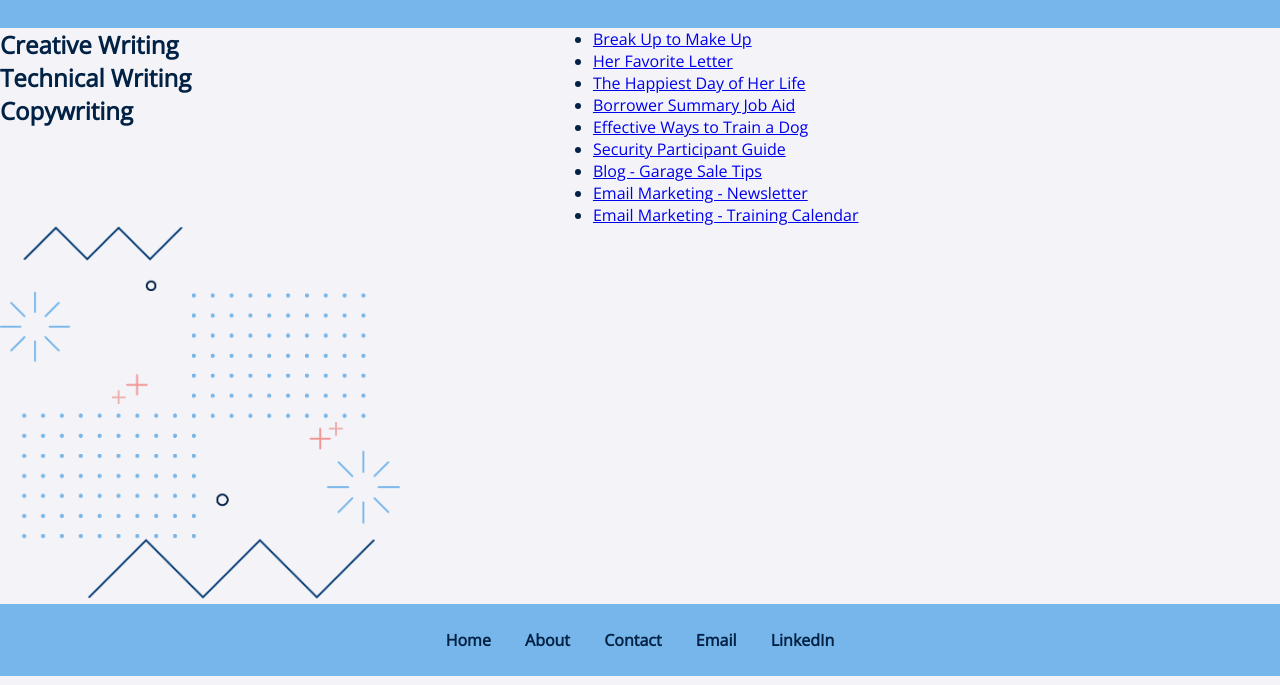
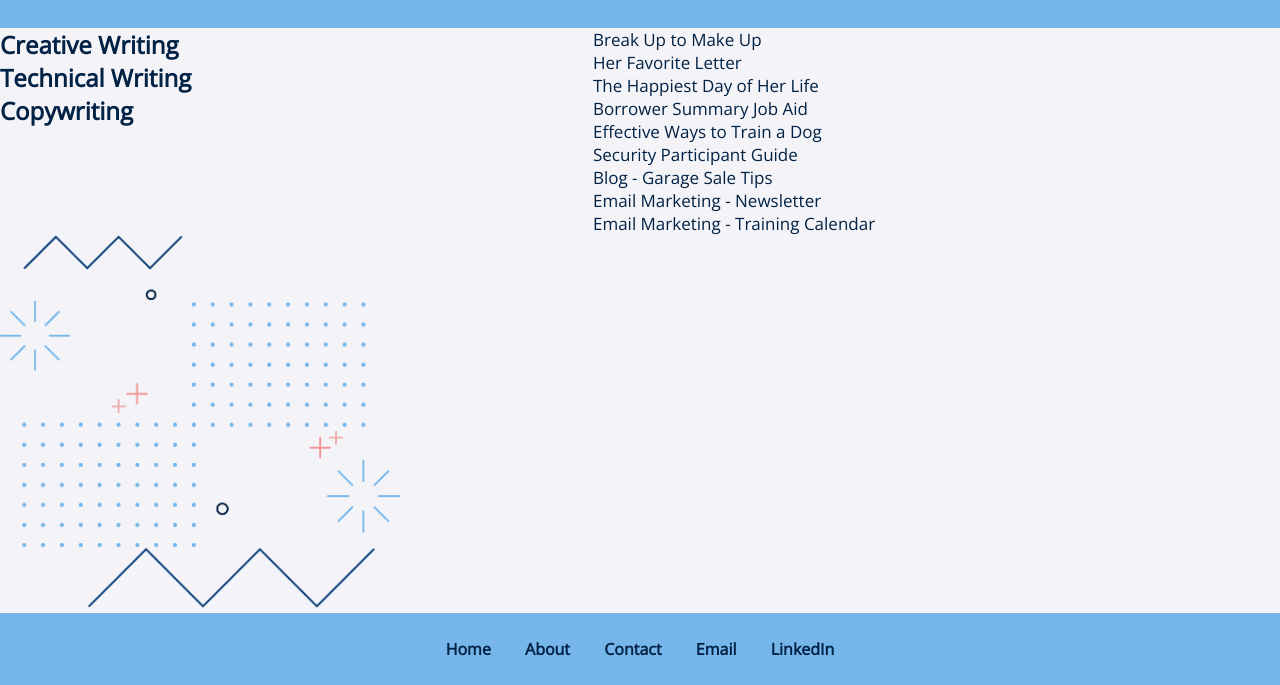
Before and after one commit to JDekle7/p3-dekle-jourdan, a plain HTML site: page writing.html in a window 1280 px wide. Shown: the part 211-896 px from the top of the page. Drawn offline with Linux system fonts and the light colour scheme.

Commit message:
edited writing page

```diff
--- a/css/stylesheet.css
+++ b/css/stylesheet.css
@@ -187,6 +187,25 @@ main img {
 }
 
 /*=====writing page=====*/
+.right-half2 a {
+    color: #022245;
+    text-decoration: none;
+    font-size: 17px;
+}
+
+.right-half2 a:visited {
+    color: #022245;
+}
+
+.right-half2 ul {
+    list-style-type: none;
+}
+
+.right-half2 {
+    vertical-align: top;
+    list-style-type: none;
+}
+
 .left-half2, .right-half2 {
     width: 46%;
     display: inline-block;
@@ -196,10 +215,7 @@ main img {
     vertical-align: top;
 }
 
-.right-half2 {
-    vertical-align: top;
-    list-style-type: none;
-}
+
 
 /*======uxd page======*/
 
--- a/writing.html
+++ b/writing.html
@@ -34,23 +34,23 @@
             <section class="right-half2">
                 <div class="creative-writing">
                     <ul>
-                        <li class="writing-samples1"><a href="#" target="_blank">Break Up to Make Up</a></li>
-                        <li class="writing-samples1"><a href="#" target="_blank">Her Favorite Letter</a></li>
-                        <li class="writing-samples1"><a href="#" target="_blank">The Happiest Day of Her Life</a></li>
+                        <li class="writing-samples1"><a href="https://1drv.ms/b/s!ArtFxi94RPxegcFSdxrtuq_VwFLbzw" target="_blank">Break Up to Make Up</a></li>
+                        <li class="writing-samples1"><a href="https://1drv.ms/b/s!ArtFxi94RPxegcFRIW-72eTA7vDX2A" target="_blank">Her Favorite Letter</a></li>
+                        <li class="writing-samples1"><a href="https://1drv.ms/b/s!ArtFxi94RPxegcFQe0ZjOJ0BJJ2Ppw" target="_blank">The Happiest Day of Her Life</a></li>
                     </ul>
                 </div>
                 <div class="technical-writing">
                     <ul>
-                        <li class="writing-samples2"><a href="#" target="_blank">Borrower Summary Job Aid</a></li>
-                        <li class="writing-samples2"><a href="#" target="_blank">Effective Ways to Train a Dog</a></li>
-                        <li class="writing-samples2"><a href="#" target="_blank">Security Participant Guide</a></li>
+                        <li class="writing-samples2"><a href="https://1drv.ms/b/s!ArtFxi94RPxegcFv1p0iYJXDNY1dCg" target="_blank">Borrower Summary Job Aid</a></li>
+                        <li class="writing-samples2"><a href="https://1drv.ms/b/s!ArtFxi94RPxegcFtk7GQfh1qeQCLJg" target="_blank">Effective Ways to Train a Dog</a></li>
+                        <li class="writing-samples2"><a href="https://1drv.ms/b/s!ArtFxi94RPxegcF7h9fB5CdfZgPfWQ" target="_blank">Security Participant Guide</a></li>
                     </ul>
                 </div>
                 <div class="copywriting">
                     <ul>
-                        <li class="writing-samples3"><a href="#" target="_blank">Blog - Garage Sale Tips</a></li>
-                        <li class="writing-samples3"><a href="#" target="_blank">Email Marketing - Newsletter</a></li>
-                        <li class="writing-samples3"><a href="#" target="_blank">Email Marketing - Training Calendar</a></li>
+                        <li class="writing-samples3"><a href="https://1drv.ms/b/s!ArtFxi94RPxegcFa_l-K9e7wGqfHVw" target="_blank">Blog - Garage Sale Tips</a></li>
+                        <li class="writing-samples3"><a href="https://1drv.ms/b/s!ArtFxi94RPxegcFeFOGSQ1pB6dPS-g" target="_blank">Email Marketing - Newsletter</a></li>
+                        <li class="writing-samples3"><a href="https://1drv.ms/u/s!ArtFxi94RPxegcFJSZ0c4Fji4zEocg" target="_blank">Email Marketing - Training Calendar</a></li>
                     </ul>
                 </div>
             </section>
```
Also changed, not shown: uxd.html (+5 -5 lines).
